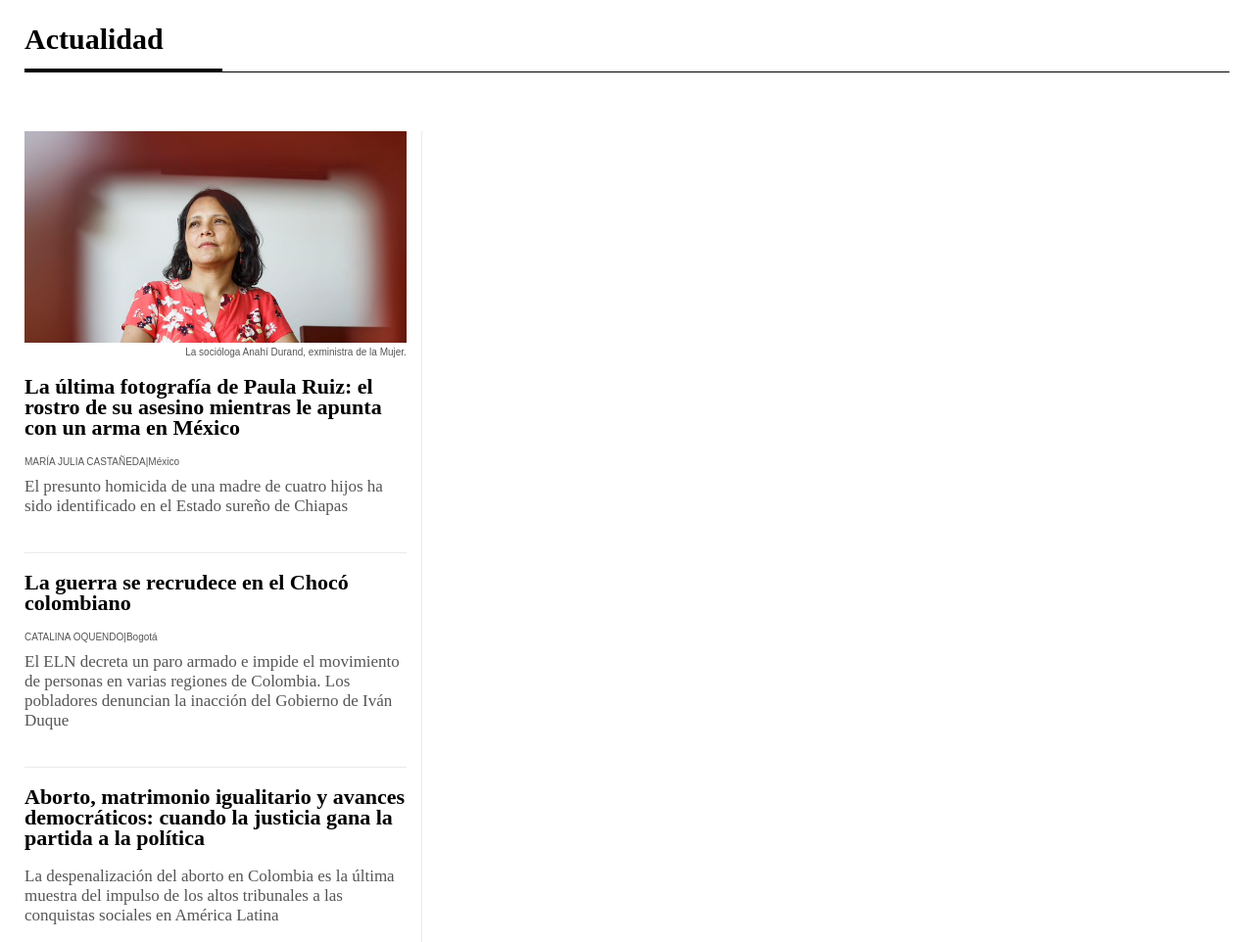
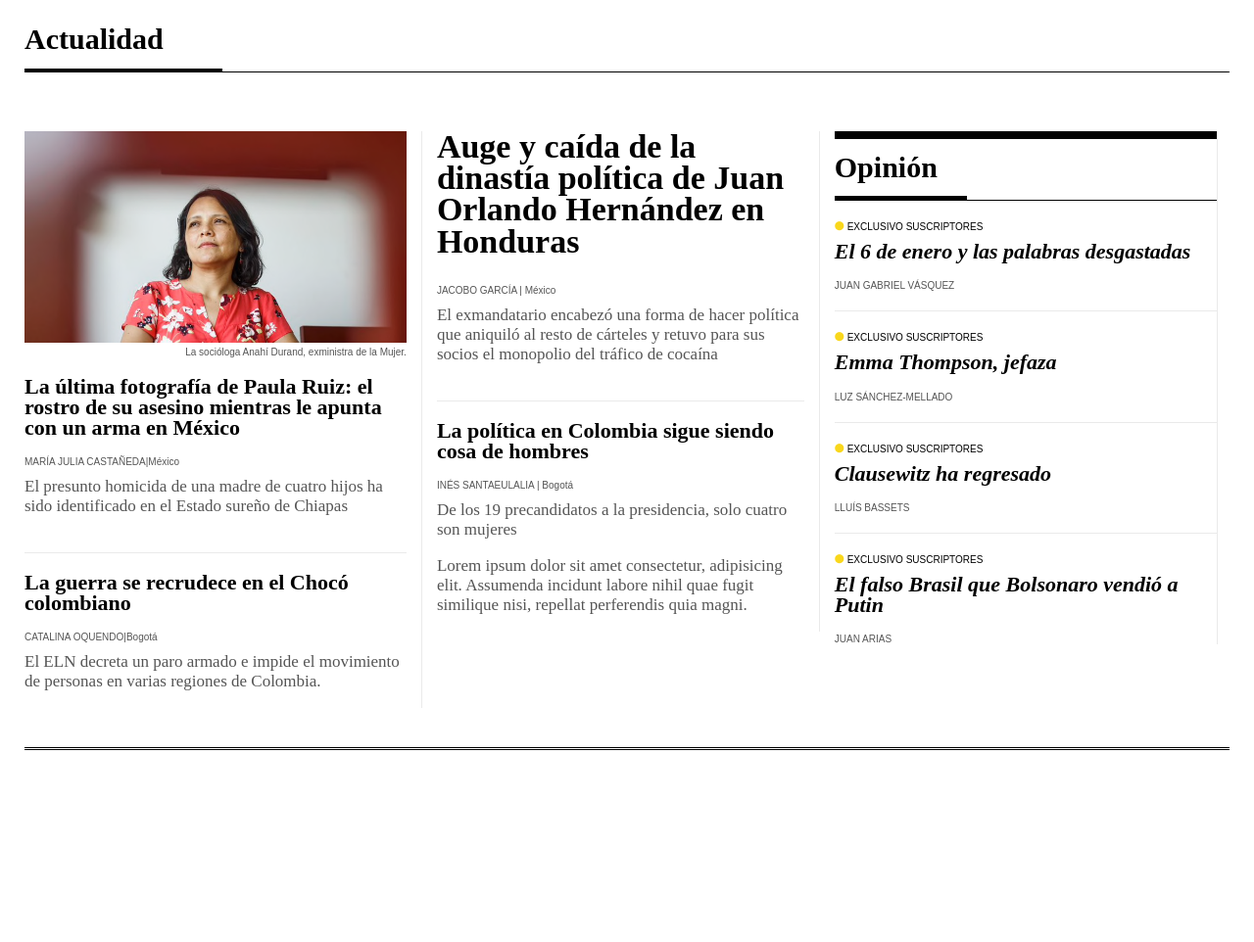
Before and after one commit to EkaterinaCode13/ElPais, a plain HTML site: page index.html in a window 1280 px wide. Shown: the part 1540-2502 px from the top of the page at 98% size. After the commit the page ends 2376 px from the top, so only its background shows below. Drawn offline with Linux system fonts and the light colour scheme.

Commit message:
Внесла изменения в шапку и гамбургер-меню Добавила две колонки новостей

```diff
--- a/index.html
+++ b/index.html
@@ -24,9 +24,13 @@
                 >
             </div>
         </div>
-        &#9776;
-        <div id="logo">EL PAIS</div>
-        <div id="sublogo">EL PERIODICO GLOBAL</div>
+        <div id="logo-container">
+            <img id="menu-burger" src="img/menu-burger.png" alt="">
+            <div id="logo">
+                <div id="main-logo">EL PAIS</div>
+                <div id="sub-logo">EL PERIODICO GLOBAL</div>
+            </div>
+        </div>
     </div>
     <div id="content">
         <div id="menu">
@@ -195,34 +199,94 @@
                         sido identificado en el Estado sureño de Chiapas
                     </p>
                 </div>
-                <div class="news">
+                <div class="news-bottom">
                     <h2 class="header-small">
                         La guerra se recrudece en el Chocó colombiano
                     </h2>
                     <div class="author">CATALINA OQUENDO|Bogotá</div>
                     <p>
                         El ELN decreta un paro armado e impide el movimiento
-                        de personas en varias regiones de Colombia. Los
-                        pobladores denuncian la inacción del Gobierno de
-                        Iván Duque
+                        de personas en varias regiones de Colombia.
+                    </p>
+                </div>
+
+            </div><div class="width33 column">
+                <div class="news">
+                    <h2 class="header-large">
+                        Auge y caída de la dinastía política de Juan Orlando
+                        Hernández en Honduras
+                    </h2>
+                    <div class="author">JACOBO GARCÍA | México</div>
+                    <p>
+                        El exmandatario encabezó una forma de hacer política
+                        que aniquiló al resto de cárteles y retuvo para sus
+                        socios el monopolio del tráfico de cocaína
                     </p>
                 </div>
                 <div class="news-bottom">
                     <h2 class="header-small">
-                        Aborto, matrimonio igualitario y avances
-                        democráticos: cuando la justicia gana la partida a
-                        la política
+                        La política en Colombia sigue siendo cosa de hombres
                     </h2>
+                    <div class="author">INÉS SANTAEULALIA | Bogotá</div>
                     <p>
-                        La despenalización del aborto en Colombia es la
-                        última muestra del impulso de los altos tribunales a
-                        las conquistas sociales en América Latina
+                        De los 19 precandidatos a la presidencia, solo
+                        cuatro son mujeres
+                    </p>
+                    <p>
+                        Lorem ipsum dolor sit amet consectetur, adipisicing elit. Assumenda incidunt labore nihil quae fugit similique nisi, repellat perferendis quia magni.
                     </p>
                 </div>
             </div><div class="width33 column">
+                <div class="news">
+                    <div class="column-header">
+                        <h2>Opinión &nbsp; &nbsp;</h2>
+                    </div>
+                    <div class="news-exclusive">
+                        <span class="symbol-circle">&#x2B24;</span>
+                        EXCLUSIVO SUSCRIPTORES
+                    </div>
+                    <h2 class="header-small">
+                        <em>El 6 de enero y las palabras desgastadas</em>
+                    </h2>
+                    <div class="author">JUAN GABRIEL VÁSQUEZ</div>
+                </div>
+                <div class="news">
+                    <div class="news-exclusive">
+                        <span class="symbol-circle">&#x2B24;</span>
+                        EXCLUSIVO SUSCRIPTORES
+                    </div>
+                    <h2 class="header-small">
+                        <em>Emma Thompson, jefaza</em>
+                    </h2>
+                    <div class="author">LUZ SÁNCHEZ-MELLADO</div>
+                </div>
+                <div class="news">
+                    <div class="news-exclusive">
+                        <span class="symbol-circle">&#x2B24;</span>
+                        EXCLUSIVO SUSCRIPTORES
+                    </div>
+                    <h2 class="header-small">
+                        <em>Clausewitz ha regresado</em>
+                    </h2>
+                    <div class="author">LLUÍS BASSETS</div>
+                </div>
 
-            </div><div class="width33 column"></div>
+                <div class="news-bottom">
+                    <div class="news-exclusive">
+                        <span class="symbol-circle">&#x2B24;</span>
+                        EXCLUSIVO SUSCRIPTORES
+                    </div>
+                    <h2 class="header-small">
+                        <em
+                            >El falso Brasil que Bolsonaro vendió a
+                            Putin</em
+                        >
+                    </h2>
+                    <div class="author">JUAN ARIAS</div>
+                </div>
             </div>
+        </div>
+        </div>
         </div>
     </body>
 </html>
--- a/main.css
+++ b/main.css
@@ -1,11 +1,7 @@
+
 body {
     margin: 0;
     padding-top: 127px;
-}
-
-#logo, #sublogo {
-    text-align: center;
-    margin: -8px;
 }
 
 #header {
@@ -64,13 +60,37 @@ body {
     color: #eaeaea;
 }
 
+#logo-container {
+    display: flex;
+    width: 100%;
+    align-items: center;
+}
+
+#menu-burger {
+    width: 33px;
+    height: 27px;
+    /* padding-top: 15px; */
+    flex-basis: auto;
+    margin-bottom: 25px;
+}
+
 #logo {
+    flex-basis: 100%;
+}
+
+#main-logo {
     font-weight: bold;
     font-size: 50px;
 }
 
-#sublogo {
+#sub-logo {
     font-size: 12px;
+    margin-bottom: 25px;
+    margin-top: -8px;
+}
+
+#logo, #sublogo {
+    text-align: center;
 }
 
 #menu {
@@ -86,7 +106,6 @@ body {
     font-size: 11px;
     padding-left: 7px;
     padding-right: 7px;
-    padding-top: 30px;
 }
 
 #content {
@@ -113,7 +132,6 @@ body {
 
 .section-header h2 {
     border-bottom: solid 3px black;
-    /*width: 18%;*/
     display: inline-block;
     margin-bottom: 0;
     padding-bottom: 15px;
@@ -123,10 +141,6 @@ body {
 .section-header + .section {
     border-top: 0;
 }
-
-/*.section:not(.section-header + .section) {
-    border-top: solid 7px black;
-}*/
 
 .no-top-border {
     border-top: 0;
@@ -141,9 +155,11 @@ body {
     vertical-align: top;
     box-sizing: border-box;
 }
+
 .column:first-of-type {
     padding-left: 0;
 }
+
 .column:last-of-type {
     padding-right: 0;
 }
@@ -163,7 +179,8 @@ body {
     font-size: 30px;
 }
 
-.no-right-border { border-right: 0
+.no-right-border {
+    border-right: 0;
 }
 
 .width25 {
@@ -184,9 +201,6 @@ body {
     padding-bottom: 20px;
     margin-bottom: 20px;
 }
-
-/* .news-bottom {
-} */
 
 .news-bottom td:first-of-type {
     vertical-align: middle;
@@ -253,7 +267,3 @@ h2 {
     padding-top: 0;
     margin-bottom: 20px;
 }
-
-.source {
-    color: black;
-}
```
Also changed, not shown: img/menu-burger.png (added).
